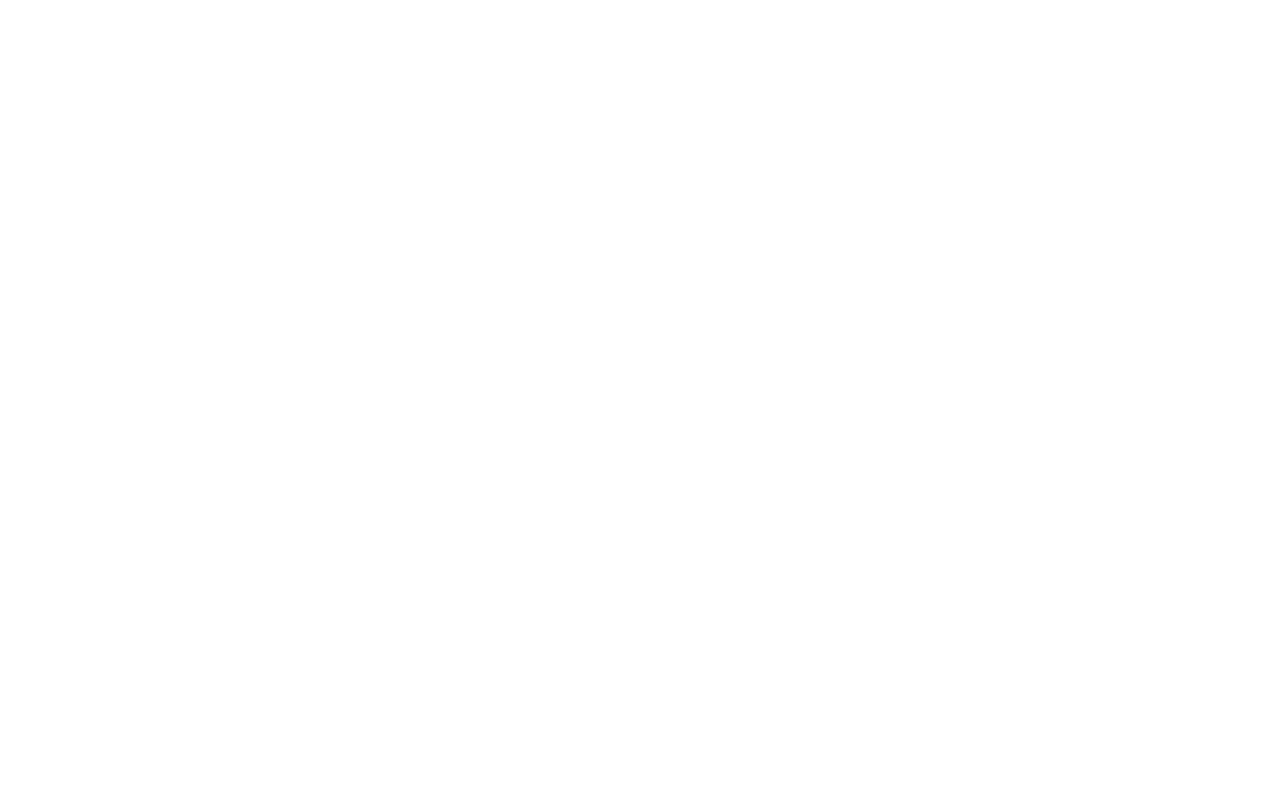
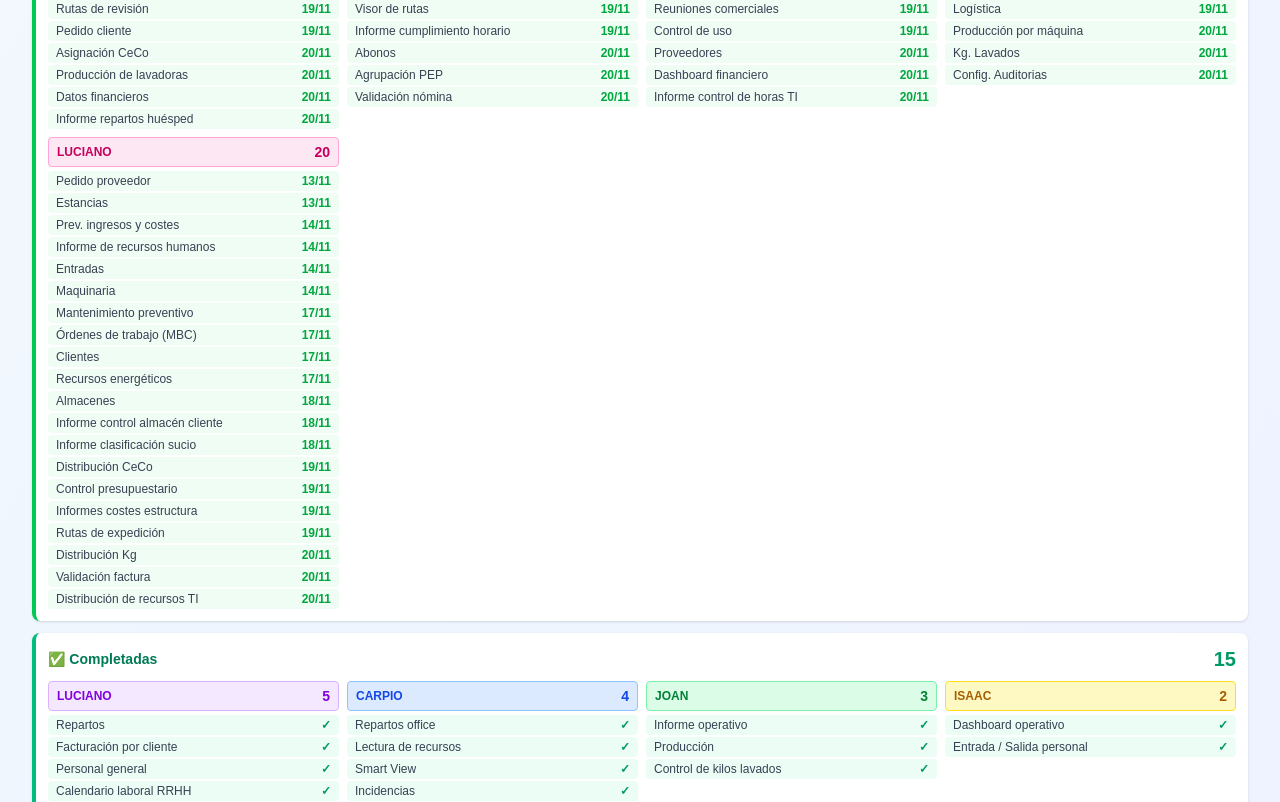
Before and after one commit to PilaAlkarina/polarier-cloud-tracking, a Next.js app: page / in a window 1280 px wide. Shown: the part 1174-1976 px from the top of the page. Before the commit the page ends 800 px from the top, so only its background shows below. Built offline with nearby package versions, Linux system fonts and the light colour scheme.

Commit message:
Update TasksLists.tsx

```diff
--- a/components/TasksLists.tsx
+++ b/components/TasksLists.tsx
@@ -36,6 +36,26 @@
 		}
 	});
 
+	// Calcular tareas futuras: fechaLimite > hoy
+	const tareasFuturas: Pantalla[] = [];
+	pantallas.forEach((pantalla) => {
+		if (!pantalla.verificada && pantalla.fechaLimite) {
+			const fechaLimite = new Date(pantalla.fechaLimite);
+			fechaLimite.setHours(0, 0, 0, 0);
+			if (fechaLimite > hoy) {
+				tareasFuturas.push(pantalla);
+			}
+		}
+	});
+
+	// Calcular tareas completadas (verificadas)
+	const tareasCompletadas: Pantalla[] = [];
+	pantallas.forEach((pantalla) => {
+		if (pantalla.verificada) {
+			tareasCompletadas.push(pantalla);
+		}
+	});
+
 	// Agrupar tareas atrasadas por usuario
 	const atrasadasPorUsuario: TareasPorUsuario = {};
 	tareasAtrasadas.forEach((pantalla) => {
@@ -56,11 +76,37 @@
 		hoyPorUsuario[usuario].push(pantalla);
 	});
 
+	// Agrupar tareas futuras por usuario
+	const futurasPorUsuario: TareasPorUsuario = {};
+	tareasFuturas.forEach((pantalla) => {
+		const usuario = pantalla.responsable || "Sin asignar";
+		if (!futurasPorUsuario[usuario]) {
+			futurasPorUsuario[usuario] = [];
+		}
+		futurasPorUsuario[usuario].push(pantalla);
+	});
+
+	// Agrupar tareas completadas por usuario
+	const completadasPorUsuario: TareasPorUsuario = {};
+	tareasCompletadas.forEach((pantalla) => {
+		const usuario = pantalla.responsable || "Sin asignar";
+		if (!completadasPorUsuario[usuario]) {
+			completadasPorUsuario[usuario] = [];
+		}
+		completadasPorUsuario[usuario].push(pantalla);
+	});
+
 	// Ordenar usuarios por cantidad de tareas (descendente)
 	const usuariosAtrasadas = Object.keys(atrasadasPorUsuario).sort(
 		(a, b) => atrasadasPorUsuario[b].length - atrasadasPorUsuario[a].length
 	);
 	const usuariosHoy = Object.keys(hoyPorUsuario).sort((a, b) => hoyPorUsuario[b].length - hoyPorUsuario[a].length);
+	const usuariosFuturas = Object.keys(futurasPorUsuario).sort(
+		(a, b) => futurasPorUsuario[b].length - futurasPorUsuario[a].length
+	);
+	const usuariosCompletadas = Object.keys(completadasPorUsuario).sort(
+		(a, b) => completadasPorUsuario[b].length - completadasPorUsuario[a].length
+	);
 
 	// Función para obtener color por usuario
 	const getColorUsuario = (index: number) => {
@@ -111,7 +157,7 @@
 										>
 											<span className="truncate flex-1 text-gray-700">{pantalla.nombre}</span>
 											<span
-                                                className={`text-xs font-semibold ml-1 flex-shrink-0 ${
+												className={`text-xs font-semibold ml-1 shrink-0 ${
 													pantalla.importada ? "text-purple-600" : "text-orange-600"
 												}`}
 											>
@@ -160,7 +206,7 @@
 											className="text-xs bg-red-50 rounded px-2 py-0.5 flex items-center justify-between"
 										>
 											<span className="truncate flex-1 text-gray-700">{pantalla.nombre}</span>
-                                            <span className="text-red-600 font-semibold text-xs ml-1 flex-shrink-0">
+											<span className="text-red-600 font-semibold text-xs ml-1 shrink-0">
 												{pantalla.fechaLimite
 													? new Date(pantalla.fechaLimite).toLocaleDateString("es-ES", {
 															day: "2-digit",
@@ -176,6 +222,108 @@
 					</div>
 				)}
 			</div>
+
+			{/* Tareas Futuras */}
+			<div className="bg-white rounded-lg shadow-sm p-3 border-l-4 border-green-500">
+				<div className="flex items-center justify-between mb-2">
+					<h3 className="text-sm font-bold text-green-700 flex items-center gap-1">📅 Próximas</h3>
+					<span className="text-xl font-black text-green-600">{tareasFuturas.length}</span>
+				</div>
+
+				{tareasFuturas.length === 0 ? (
+					<div className="text-center py-4 text-gray-400">
+						<div className="text-2xl mb-1">📭</div>
+						<p className="text-xs font-medium">Sin tareas futuras</p>
+					</div>
+				) : (
+					<div className="grid grid-cols-1 md:grid-cols-2 lg:grid-cols-3 xl:grid-cols-4 gap-2">
+						{usuariosFuturas.map((usuario, index) => (
+							<div key={usuario} className="space-y-1">
+								{/* Header del usuario compacto */}
+								<div
+									className={`flex items-center justify-between px-2 py-1 rounded border ${getColorUsuario(
+										index
+									)}`}
+								>
+									<span className="text-xs font-bold truncate">{usuario}</span>
+									<span className="text-sm font-black ml-2">{futurasPorUsuario[usuario].length}</span>
+								</div>
+								{/* Todas las tareas */}
+								<div className="space-y-0.5">
+									{futurasPorUsuario[usuario].map((pantalla) => (
+										<div
+											key={pantalla.id}
+											className="text-xs bg-green-50 rounded px-2 py-0.5 flex items-center justify-between"
+										>
+											<span className="truncate flex-1 text-gray-700">{pantalla.nombre}</span>
+											<span className="text-green-600 font-semibold text-xs ml-1 shrink-0">
+												{pantalla.fechaLimite
+													? new Date(pantalla.fechaLimite).toLocaleDateString("es-ES", {
+															day: "2-digit",
+															month: "2-digit",
+													  })
+													: ""}
+											</span>
+										</div>
+									))}
+								</div>
+							</div>
+						))}
+					</div>
+				)}
+			</div>
+
+			{/* Tareas Completadas */}
+			<div className="bg-white rounded-lg shadow-sm p-3 border-l-4 border-emerald-500">
+				<div className="flex items-center justify-between mb-2">
+					<h3 className="text-sm font-bold text-emerald-700 flex items-center gap-1">✅ Completadas</h3>
+					<span className="text-xl font-black text-emerald-600">{tareasCompletadas.length}</span>
+				</div>
+
+				{tareasCompletadas.length === 0 ? (
+					<div className="text-center py-4 text-gray-400">
+						<div className="text-2xl mb-1">🎯</div>
+						<p className="text-xs font-medium">Sin tareas completadas</p>
+					</div>
+				) : (
+					<div className="grid grid-cols-1 md:grid-cols-2 lg:grid-cols-3 xl:grid-cols-4 gap-2">
+						{usuariosCompletadas.map((usuario, index) => (
+							<div key={usuario} className="space-y-1">
+								{/* Header del usuario compacto */}
+								<div
+									className={`flex items-center justify-between px-2 py-1 rounded border ${getColorUsuario(
+										index
+									)}`}
+								>
+									<span className="text-xs font-bold truncate">{usuario}</span>
+									<span className="text-sm font-black ml-2">
+										{completadasPorUsuario[usuario].length}
+									</span>
+								</div>
+								{/* Todas las tareas */}
+								<div className="space-y-0.5">
+									{completadasPorUsuario[usuario].map((pantalla) => (
+										<div
+											key={pantalla.id}
+											className="text-xs bg-emerald-50 rounded px-2 py-0.5 flex items-center justify-between"
+										>
+											<span className="truncate flex-1 text-gray-700">{pantalla.nombre}</span>
+											<span className="text-emerald-600 font-semibold text-xs ml-1 shrink-0">
+												{pantalla.fechaReal
+													? new Date(pantalla.fechaReal).toLocaleDateString("es-ES", {
+															day: "2-digit",
+															month: "2-digit",
+													  })
+													: "✓"}
+											</span>
+										</div>
+									))}
+								</div>
+							</div>
+						))}
+					</div>
+				)}
+			</div>
 		</div>
 	);
 }
```
Lines whose indentation alone changed are shown as unchanged.
